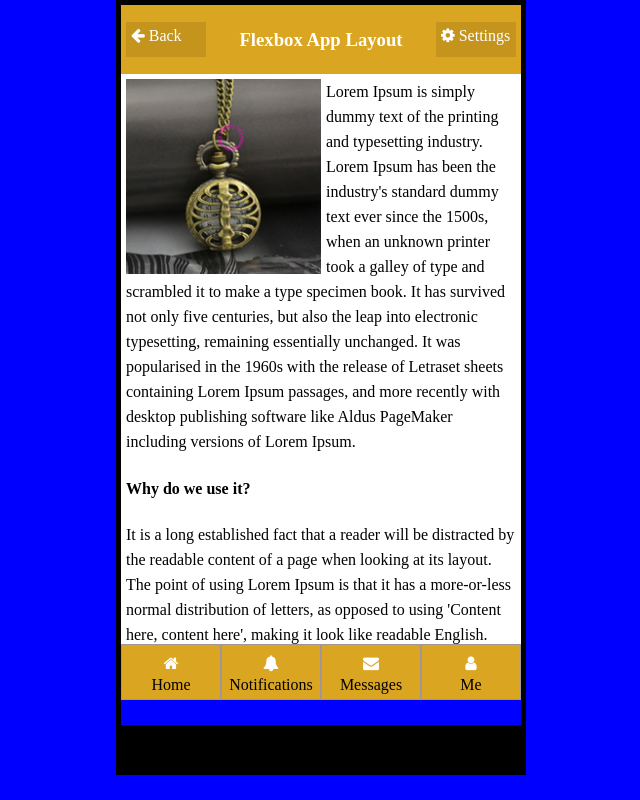
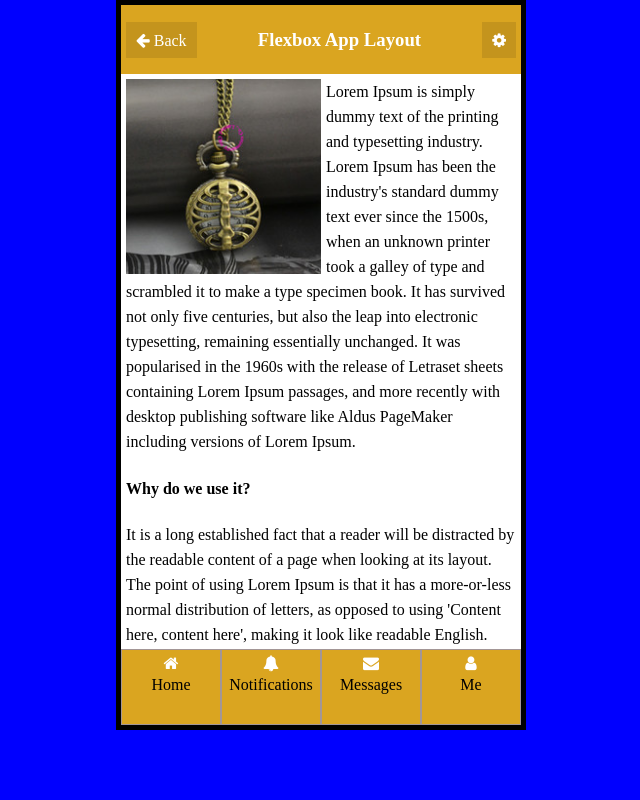
Before and after one commit to mariesajan/flexbox-mob-app-layout, a website: page index.html in a window 1280 px wide. Shown: the whole page, without its empty margins (319-959 px from the left). Drawn offline with Linux system fonts and the light colour scheme; files that its build step writes are made by us from their sources.

Commit message:
Modified style.css and index.html

```diff
--- a/css/style.css
+++ b/css/style.css
@@ -30,40 +30,34 @@ img{
   background: white;
   padding: 5px;
   line-height: 25px;
-  height: 70vh;
-  overflow: auto;
+  overflow-y: scroll ;
 }
 .mob_wrapper{
-  height: 90vh;
+  max-height: 90vh;
   width: 400px;
   border: 5px solid black;
-  border-bottom: 50px solid black;
+  display: flex;
+  flex-direction: column;
 }
 .header{
   color: white;
   display: flex;
   padding: 5px;
   align-items: center;
-  justify-content: center;
-}
-.back{
-  margin-right: auto;
-}
-.settings{
-  margin-left: auto;
+  justify-content: space-between;
 }
 .back, .settings{
-  height: 25px;
-  padding: 5px;
+  padding: 10px;
   background: rgba(0, 0, 0, 0.1);
-  flex-basis: 70px;
 }
 .footer{
   display: flex;
+  flex: 1 1 auto;
 }
 .items{
+  border: 0.2px solid #a39696;
+  padding-bottom: 30px;
   flex: 1;
-  border: 0.2px solid #a39696;
   display: flex;
   flex-direction: column;
   align-items: center;
--- a/index.html
+++ b/index.html
@@ -1,7 +1,7 @@
 <!DOCTYPE html>
 <head>
   <title>Mobile App Layout with Flexbox</title>
-  <link rel="stylesheet" href="css/style.css">
+  <link rel="stylesheet" href="build/style.css">
   <link rel="stylesheet" href="https://cdnjs.cloudflare.com/ajax/libs/font-awesome/4.6.3/css/font-awesome.min.css">
 </head>
 <body>
@@ -9,7 +9,7 @@
         <div class="header">
           <a class="fa fa-arrow-left back"> Back</a>
           <h3>Flexbox App Layout</h3>
-          <a class="fa fa-cog settings"> Settings</a>
+          <a class="fa fa-cog settings"></a>
         </div>
       <div class="content">
         <div class="content_text">
@@ -35,12 +35,12 @@
         accident, sometimes on purpose (injected humour and the like).
       </div>
     </div>
-    <ul class="footer">
-      <li class="items"><a class="fa fa-home"></a>Home</li>
-      <li class="items notifications"><a class="fa fa-bell"></a>Notifications</li>
-      <li class="items messages"><a class="fa fa-envelope"></a>Messages</li>
-      <li class="items"><a class="fa fa-user"></a>Me</li>
-    </ul>
+    <div class="footer">
+      <div class="items"><a class="fa fa-home"></a>Home</div>
+      <div class="items"><a class="fa fa-bell"></a>Notifications</div>
+      <div class="items"><a class="fa fa-envelope"></a>Messages</div>
+      <div class="items"><a class="fa fa-user"></a>Me</div>
+    </div>
   </div>
 </body>
 </html>
```
